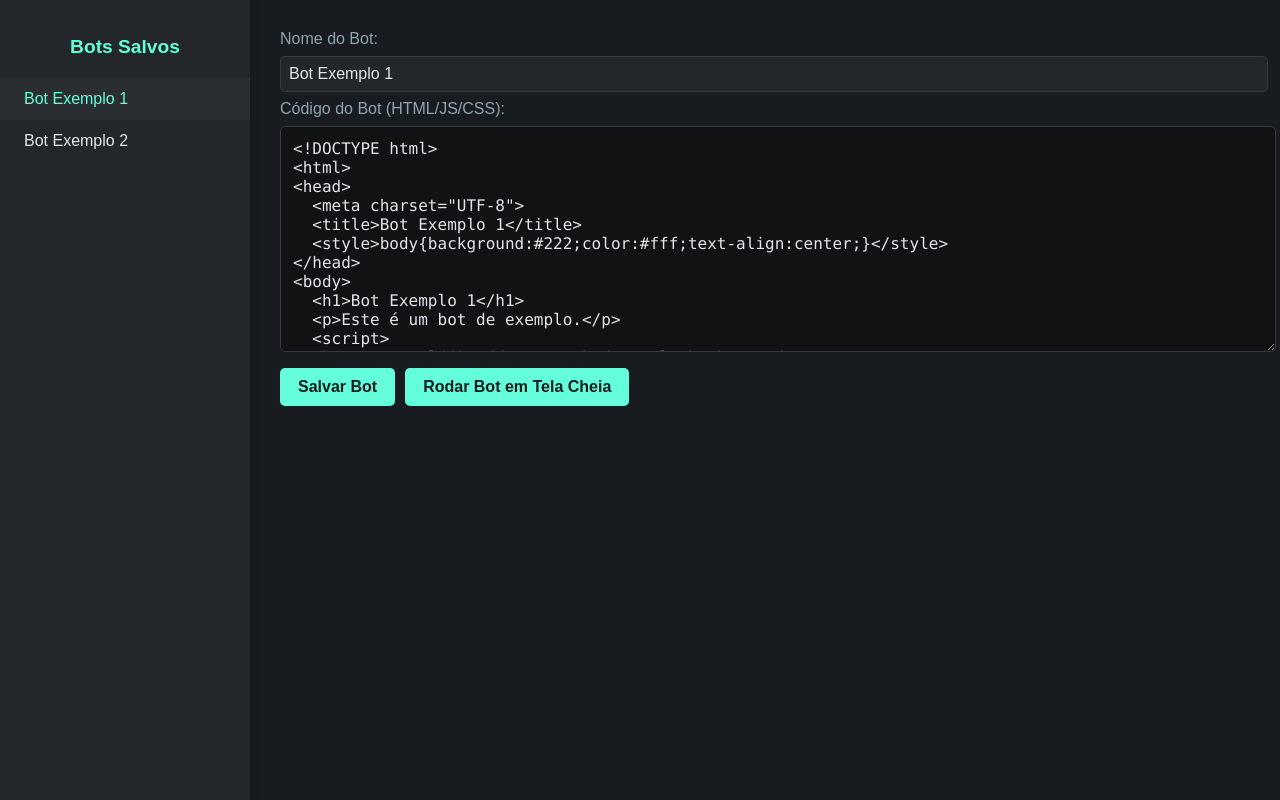
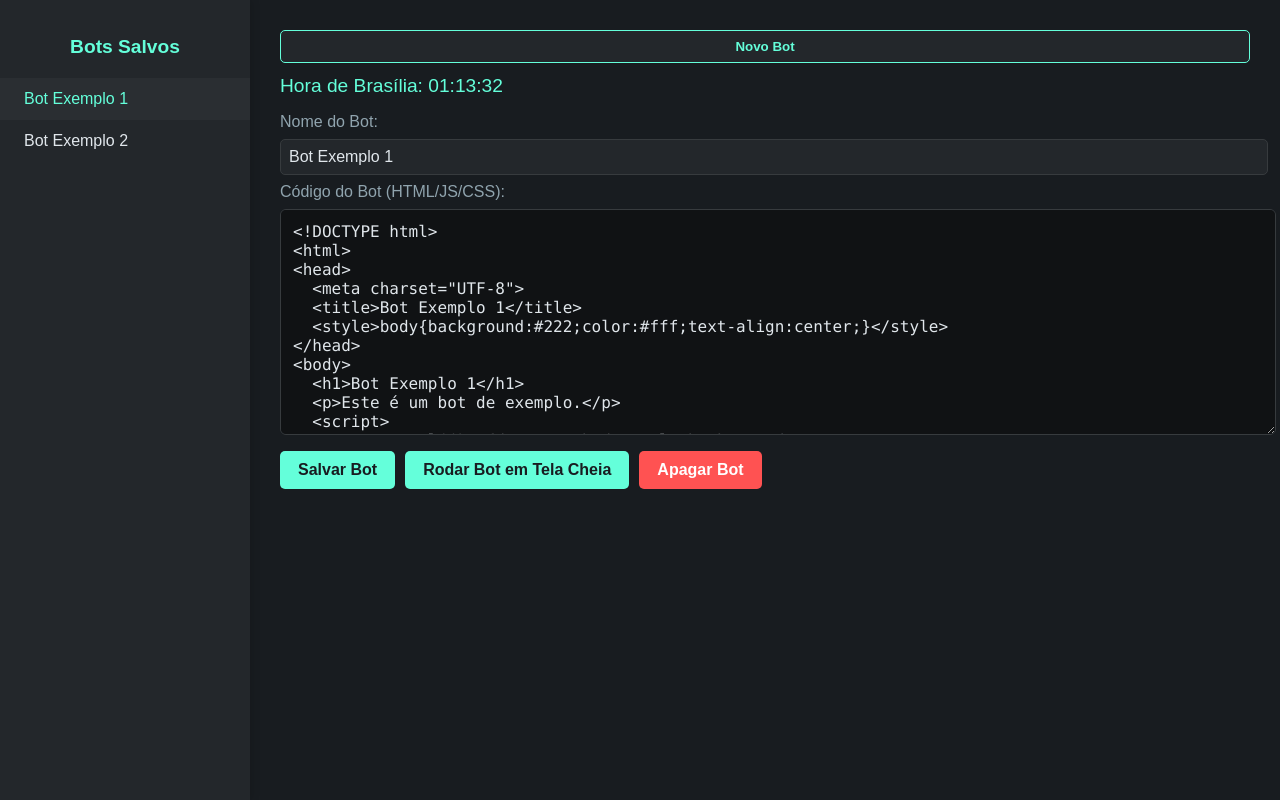
Before and after one commit to vndofiel/vandorobos, a plain HTML site: page index.html in a window 1280 px wide. Drawn offline with Linux system fonts and the light colour scheme.

Commit message:
Update index.html

```diff
--- a/index.html
+++ b/index.html
@@ -101,6 +101,13 @@
         .actions button:hover {
             background: #43c6ac;
         }
+        #delete-bot-btn {
+            background: #ff5252;
+            color: #fff;
+        }
+        #delete-bot-btn:hover {
+            background: #d32f2f;
+        }
         #fullscreen-iframe {
             position: fixed;
             top: 0; left: 0; right: 0; bottom: 0;
@@ -125,6 +132,21 @@
             cursor: pointer;
             font-size: 1em;
         }
+        #novo-bot-btn {
+            margin-bottom: 12px;
+            background: #23272b;
+            color: #64ffda;
+            border: 1px solid #64ffda;
+            font-weight: bold;
+            border-radius: 5px;
+            padding: 8px 16px;
+            cursor: pointer;
+            transition: background 0.2s, color 0.2s;
+        }
+        #novo-bot-btn:hover {
+            background: #64ffda;
+            color: #181c20;
+        }
     </style>
 </head>
 <body>
@@ -136,6 +158,8 @@
         </div>
     </div>
     <div class="main">
+        <button id="novo-bot-btn">Novo Bot</button>
+        <div id="hora-brasilia" style="font-size:1.2em;margin-bottom:16px;color:#64ffda;"></div>
         <div class="editor-label">Nome do Bot:</div>
         <input type="text" id="bot-name" placeholder="Digite o nome do bot">
         <div class="editor-label">Código do Bot (HTML/JS/CSS):</div>
@@ -143,6 +167,7 @@
         <div class="actions">
             <button onclick="saveBot()">Salvar Bot</button>
             <button onclick="runBot()">Rodar Bot em Tela Cheia</button>
+            <button onclick="deleteBot()" id="delete-bot-btn">Apagar Bot</button>
         </div>
     </div>
 </div>
@@ -150,6 +175,21 @@
 <iframe id="fullscreen-iframe"></iframe>
 
 <script>
+    // HORA DE BRASÍLIA
+    function atualizarHoraBrasilia() {
+        const agora = new Date();
+        const options = {
+            timeZone: 'America/Sao_Paulo',
+            hour: '2-digit',
+            minute: '2-digit',
+            second: '2-digit'
+        };
+        const hora = agora.toLocaleTimeString('pt-BR', options);
+        document.getElementById('hora-brasilia').textContent = 'Hora de Brasília: ' + hora;
+    }
+    setInterval(atualizarHoraBrasilia, 1000);
+    atualizarHoraBrasilia();
+
     // Carrega bots do localStorage ou usa exemplos
     function getSavedBots() {
         const saved = localStorage.getItem('bots');
@@ -243,6 +283,35 @@
         alert('Bot salvo com sucesso!');
     }
 
+    // Botão Novo Bot
+    document.getElementById('novo-bot-btn').onclick = function() {
+        botNameInput.value = '';
+        botEditor.value = '';
+        currentBotIndex = -1; // Nenhum bot selecionado
+        renderBotList();
+    };
+
+    // Botão Apagar Bot
+    function deleteBot() {
+        if (currentBotIndex === -1 || !bots[currentBotIndex]) {
+            alert('Nenhum bot selecionado para apagar!');
+            return;
+        }
+        if (!confirm('Tem certeza que deseja apagar este bot?')) return;
+        bots.splice(currentBotIndex, 1);
+        if (bots.length > 0) {
+            currentBotIndex = 0;
+            botNameInput.value = bots[0].name;
+            botEditor.value = bots[0].code;
+        } else {
+            currentBotIndex = -1;
+            botNameInput.value = '';
+            botEditor.value = '';
+        }
+        localStorage.setItem('bots', JSON.stringify(bots));
+        renderBotList();
+    }
+
     // Rodar bot em tela cheia
     function runBot() {
         const iframe = document.getElementById('fullscreen-iframe');
```
